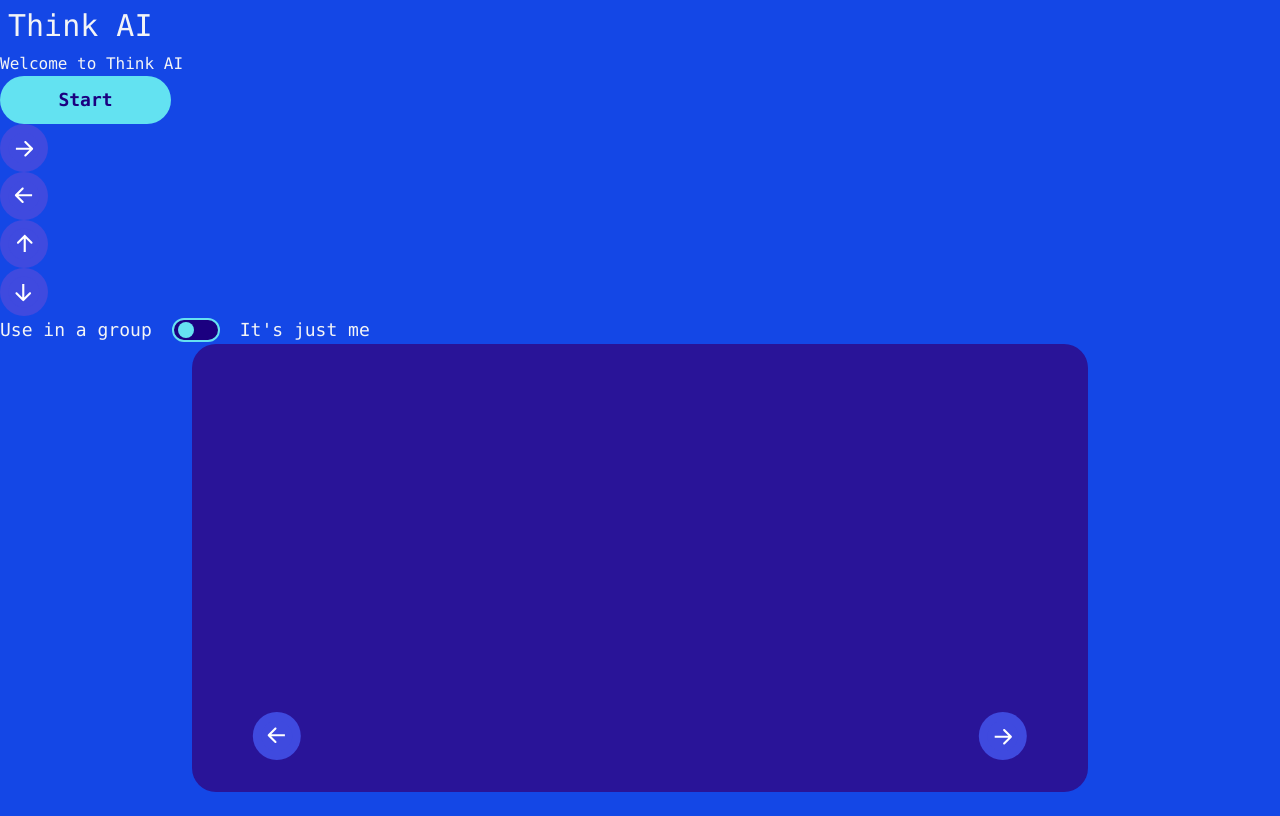
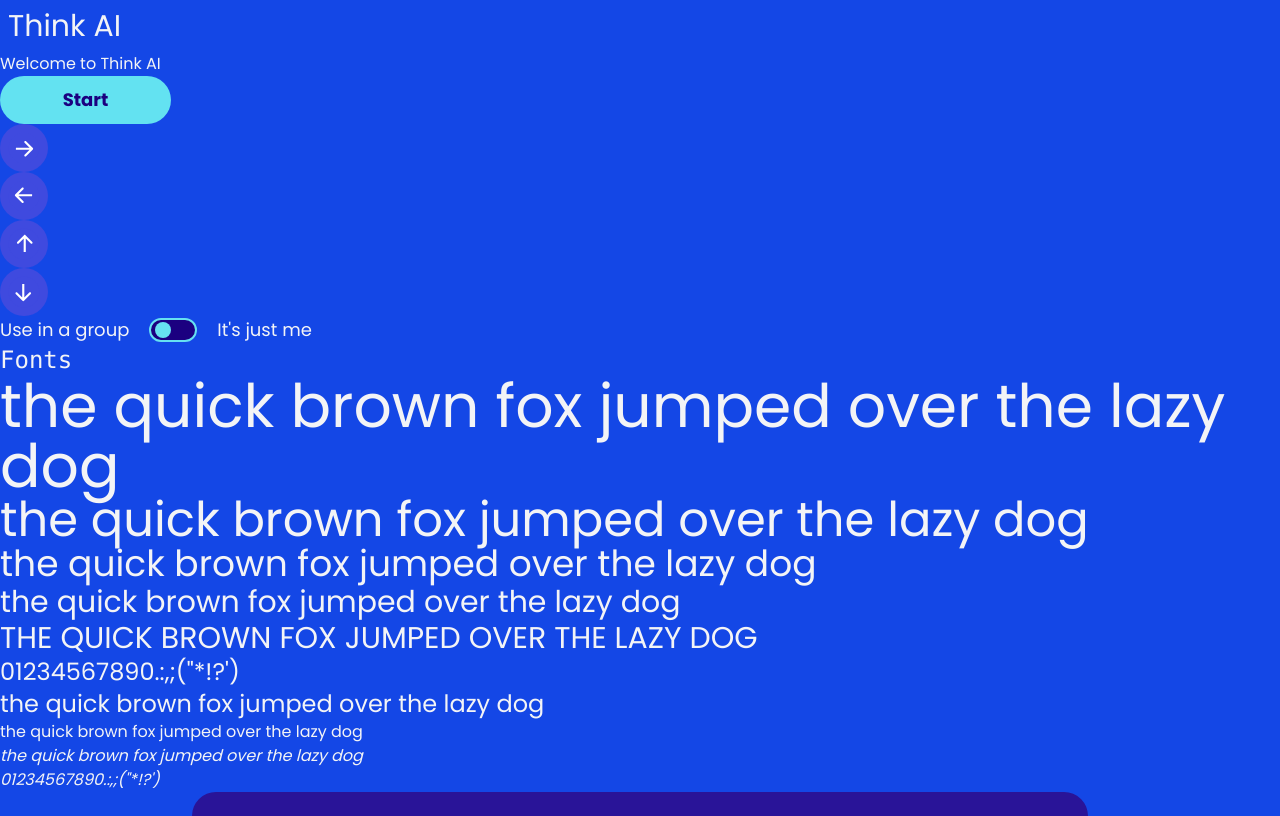
Before and after one commit to neontribe/think-ai, a Next.js app: page / in a window 1280 px wide. Shown: the top 816 px of the page. Built offline with nearby package versions, Linux system fonts and the light colour scheme.

Commit message:
feat: add global poppins font

```diff
--- a/src/app/layout.jsx
+++ b/src/app/layout.jsx
@@ -3,6 +3,13 @@
 import './globals.css'
 import {GlobalStateProvider} from "@/app/contexts/GlobalStateProvider";
 import Link from "next/link";
+import { Poppins } from 'next/font/google';
+
+const poppins = Poppins({
+  subsets: ['latin'],
+  weight: ['400', '600', '700'],
+  display: "swap",
+});
 
 export const metadata = {
   title: "Think AI",
@@ -12,8 +19,8 @@
 /* creates the default root layout */
 export default function RootLayout({ children }) {
   return (
-    <html lang="en">
-      <body className="font-mono bg-blue-700 text-gray-100">
+    <html lang="en" className={poppins.className}>
+      <body className="bg-blue-700 text-gray-100">
         <GlobalStateProvider>
           <header className="p-2">
             <Link href="/" className="text-3xl">Think AI</Link>
--- a/src/app/page.jsx
+++ b/src/app/page.jsx
@@ -24,6 +24,19 @@
           labelRight="It's just me"
           ariaLabel="Toggle between group and individual mode"/>
       </div>
+      <p className="text-2xl font-mono">Fonts</p>
+      <div>
+        <p className="text-6xl">the quick brown fox jumped over the lazy dog</p>
+        <p className="text-5xl">the quick brown fox jumped over the lazy dog</p>
+        <p className="text-4xl">the quick brown fox jumped over the lazy dog</p>
+        <p className="text-3xl">the quick brown fox jumped over the lazy dog</p>
+        <p className="text-3xl">THE QUICK BROWN FOX JUMPED OVER THE LAZY DOG</p>
+        <p className="text-2xl">01234567890.:,;(&#34;*!?&#39;)</p>
+        <p className="text-2xl">the quick brown fox jumped over the lazy dog</p>
+        <p className="">the quick brown fox jumped over the lazy dog</p>
+        <p className="italic">the quick brown fox jumped over the lazy dog</p>
+        <p className="italic">01234567890.:,;(&#34;*!?&#39;)</p>
+      </div>
       <ResponseCarousel />
     </div>
   );
```
